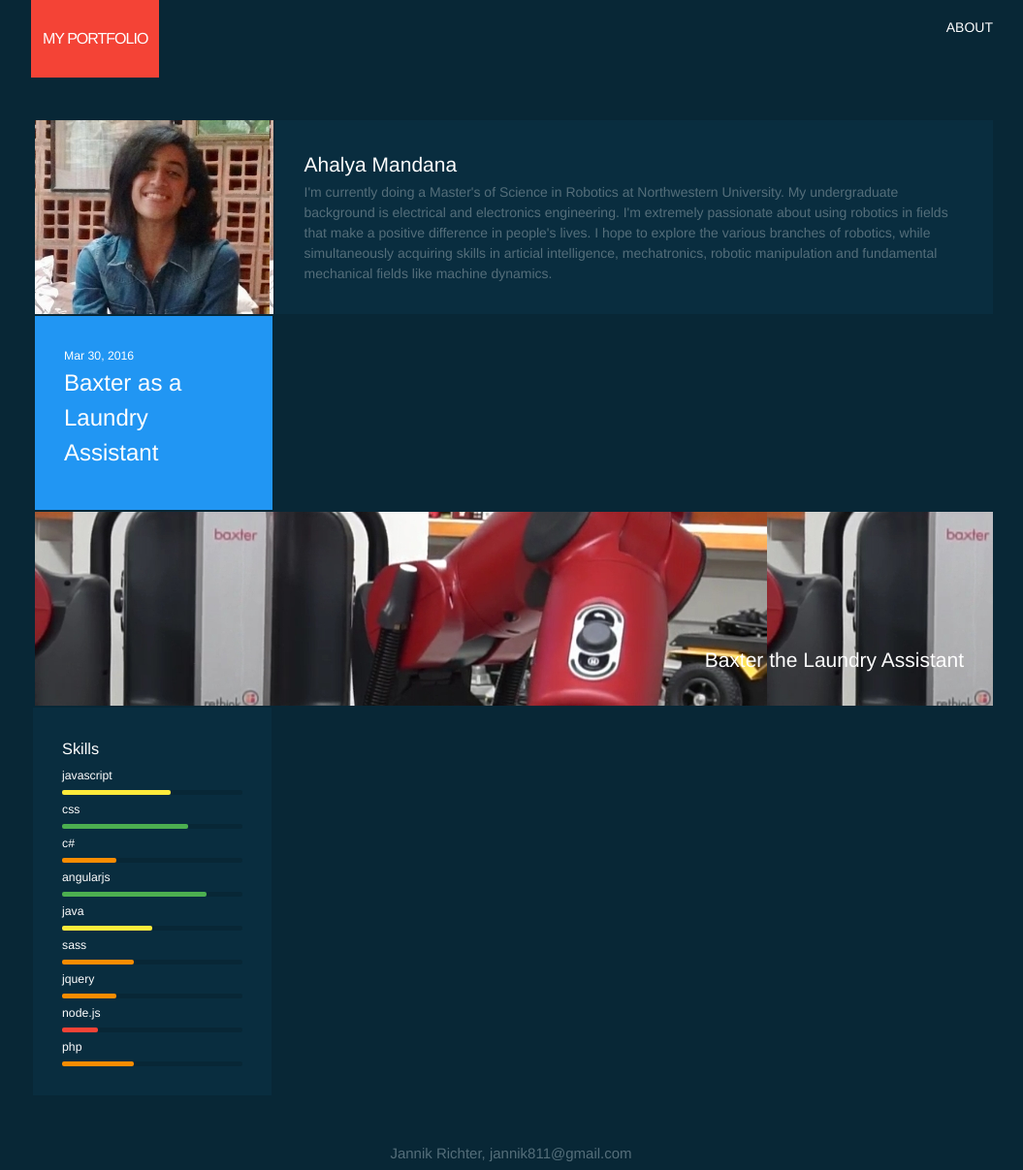
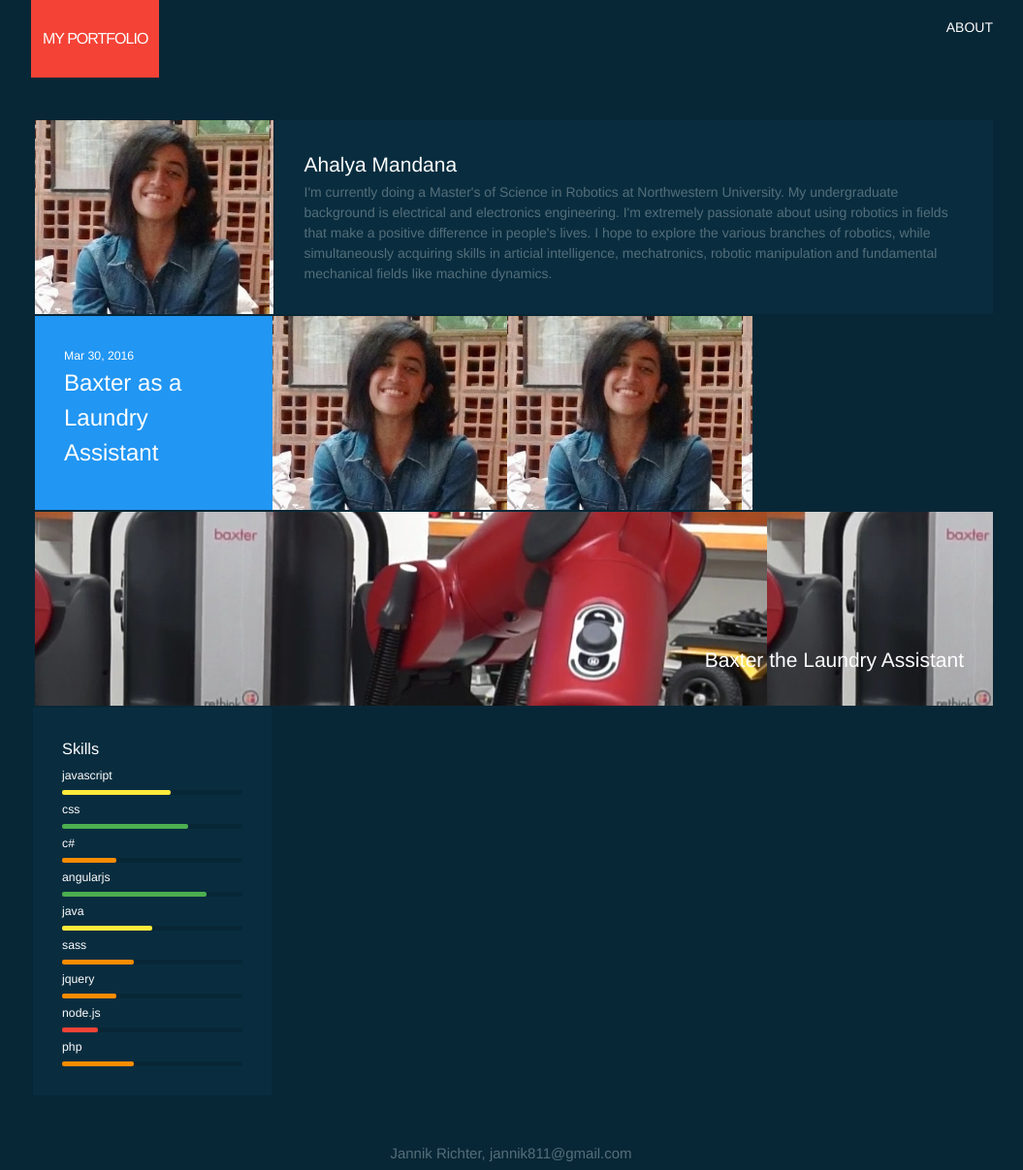
Before and after one commit to am2512/am2512.github.io, a Jekyll site: the page built from index.html, in a window 1280 px wide. Shown: the whole page at 97% size, without its empty margins (112-1167 px from the left). Built offline with Jekyll 4.4.1, drawn with Linux system fonts in a browser that asks for light colours.

Commit message:
Rearranging images

```diff
--- a/index.html
+++ b/index.html
@@ -33,6 +33,11 @@ layout: default
             </div>
         </div>
       </div>
+
+      <div class="block glass"  style="background-image:url(assets/avatar.jpg)">
+          </div>
+
+
     {% endfor %}
     </div>
     <div class="col col-12">
```
